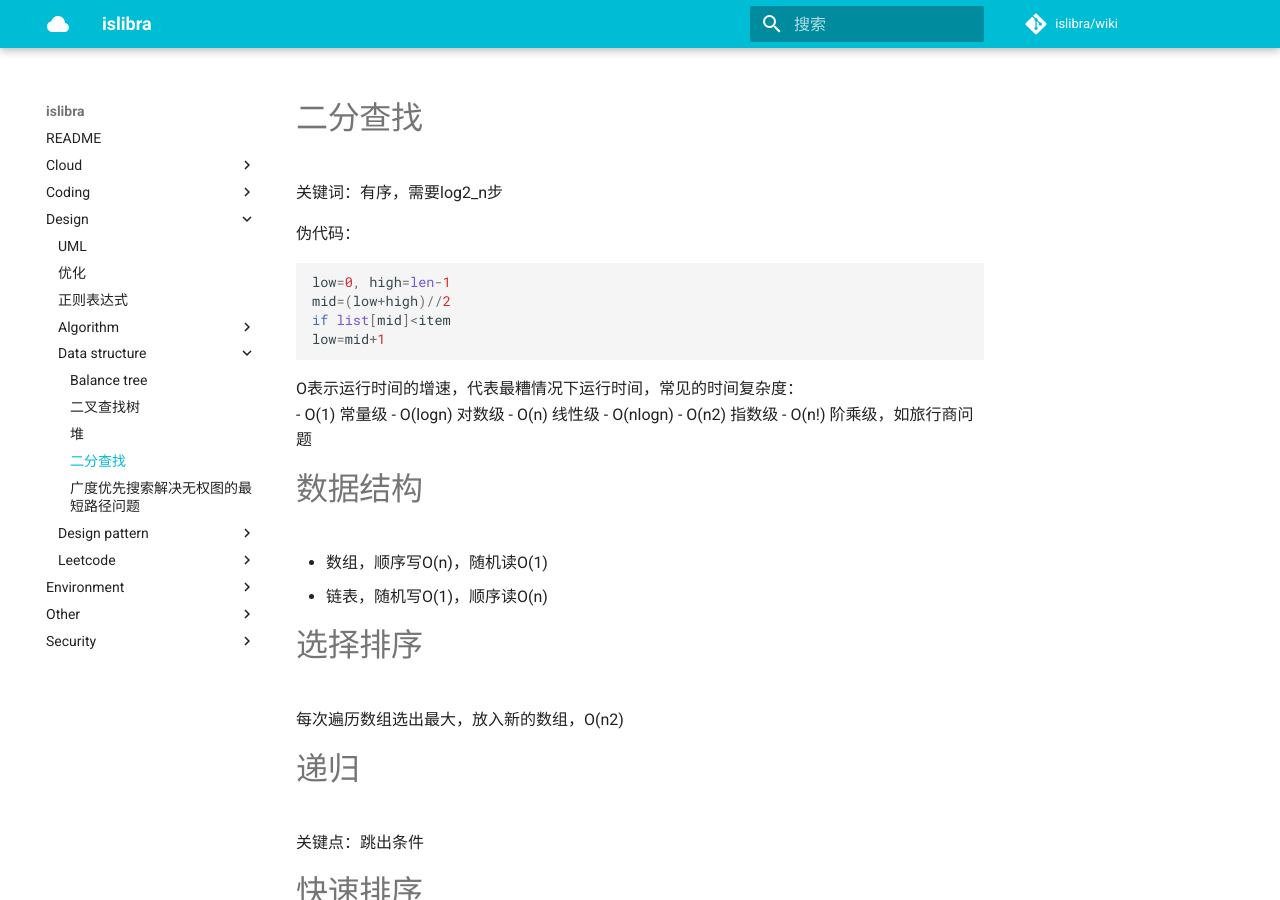
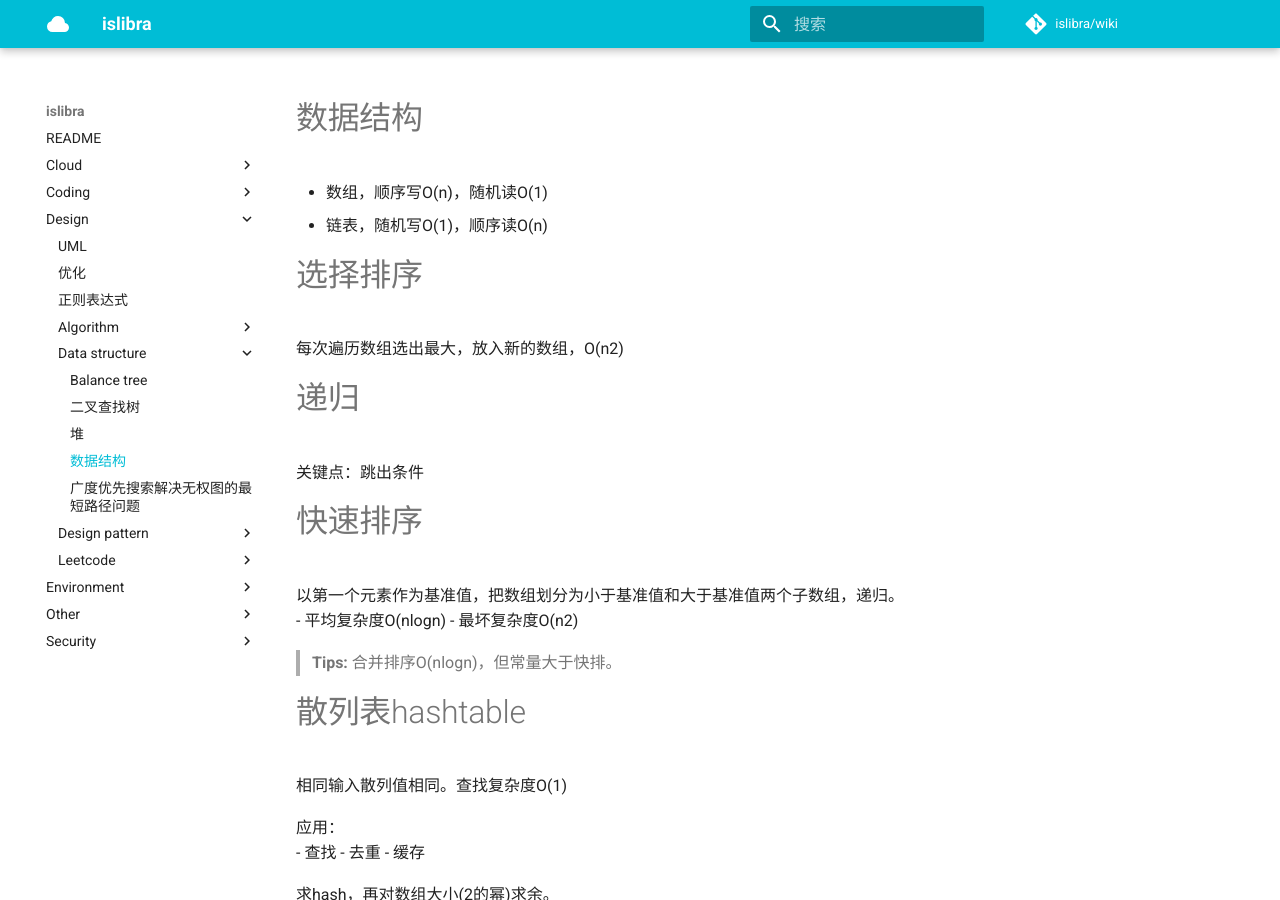
Before and after one commit to islibra/wiki, an MkDocs documentation site: the page built from docs/design/data_structure/查找排序.md, in a window 1280 px wide and 900 px high. Built offline with MkDocs 1.6.1 and Material for MkDocs 9.7.7, drawn with Linux system fonts in a browser that asks for light colours; comment, search, counter and statistics services are not loaded.

Commit message:
Update 查找排序.md

````diff
--- a/docs/design/data_structure/查找排序.md
+++ b/docs/design/data_structure/查找排序.md
@@ -1,23 +1,3 @@
-# 二分查找
-
-关键词：有序，需要log2_n步
-
-伪代码：
-```python
-low=0, high=len-1
-mid=(low+high)//2
-if list[mid]<item
-low=mid+1
-```
-
-O表示运行时间的增速，代表最糟情况下运行时间，常见的时间复杂度：
-- O(1) 常量级
-- O(logn) 对数级
-- O(n) 线性级
-- O(nlogn)
-- O(n2) 指数级
-- O(n!) 阶乘级，如旅行商问题
-
 # 数据结构
 
 - 数组，顺序写O(n)，随机读O(1)
````
